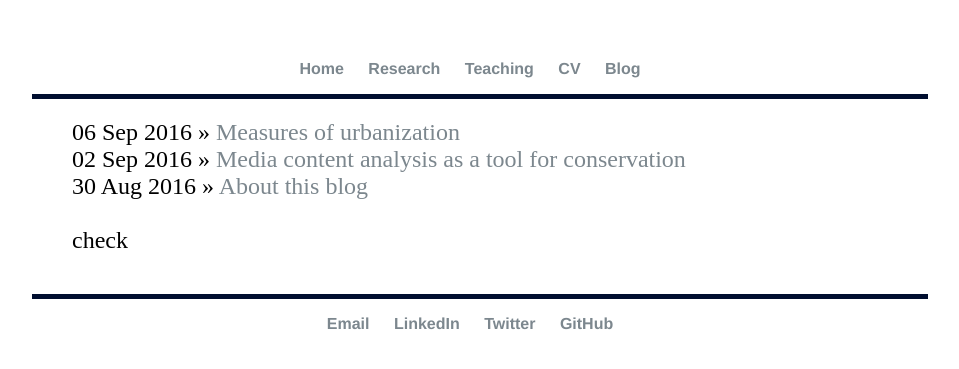
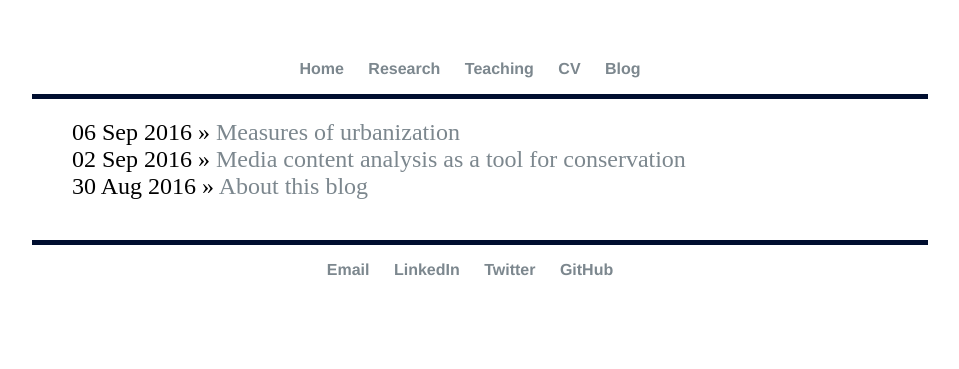
Before and after one commit to elizagrames/elizagrames.github.io, a Jekyll site: the page built from blog/index.html, in a window 1280 px wide. Shown: the top 369 px of the page, without its empty margins (160-1119 px from the left). Built offline with Jekyll 4.4.1, drawn with Linux system fonts in a browser that asks for light colours.

Commit message:
Update index.html

```diff
--- a/blog/index.html
+++ b/blog/index.html
@@ -7,5 +7,5 @@ title: Eliza Grames, Ecology PhD Student
 	  {% for post in site.posts %}
 	    <li><span>{{ post.date | date_to_string }}</span> »
 	    <a href="{{ post.url }}" title="{{ post.title }}">{{ post.title }}</a></li>
-	  {% endfor %}<br>check<br>
+	  {% endfor %}
 	</ul>
```
